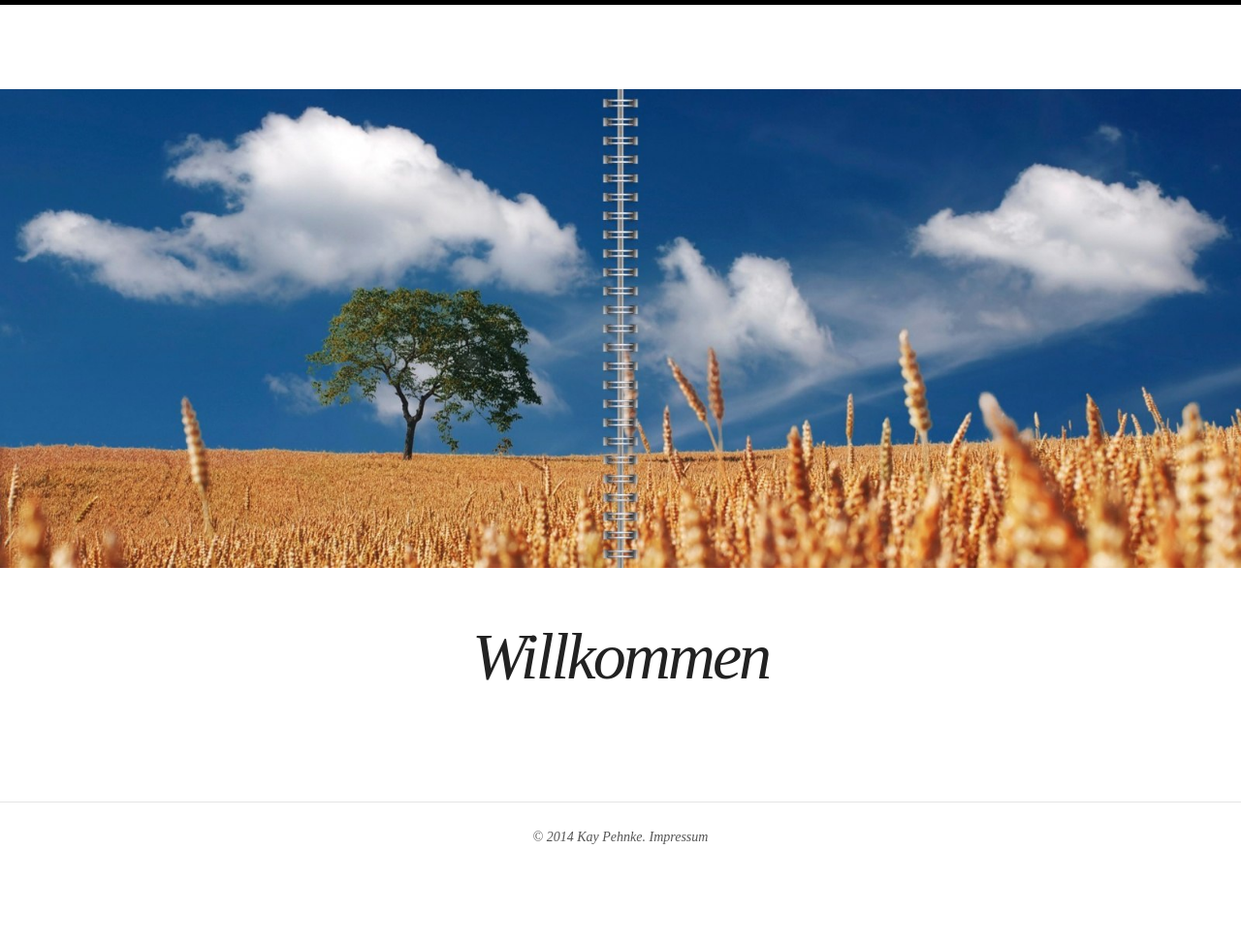
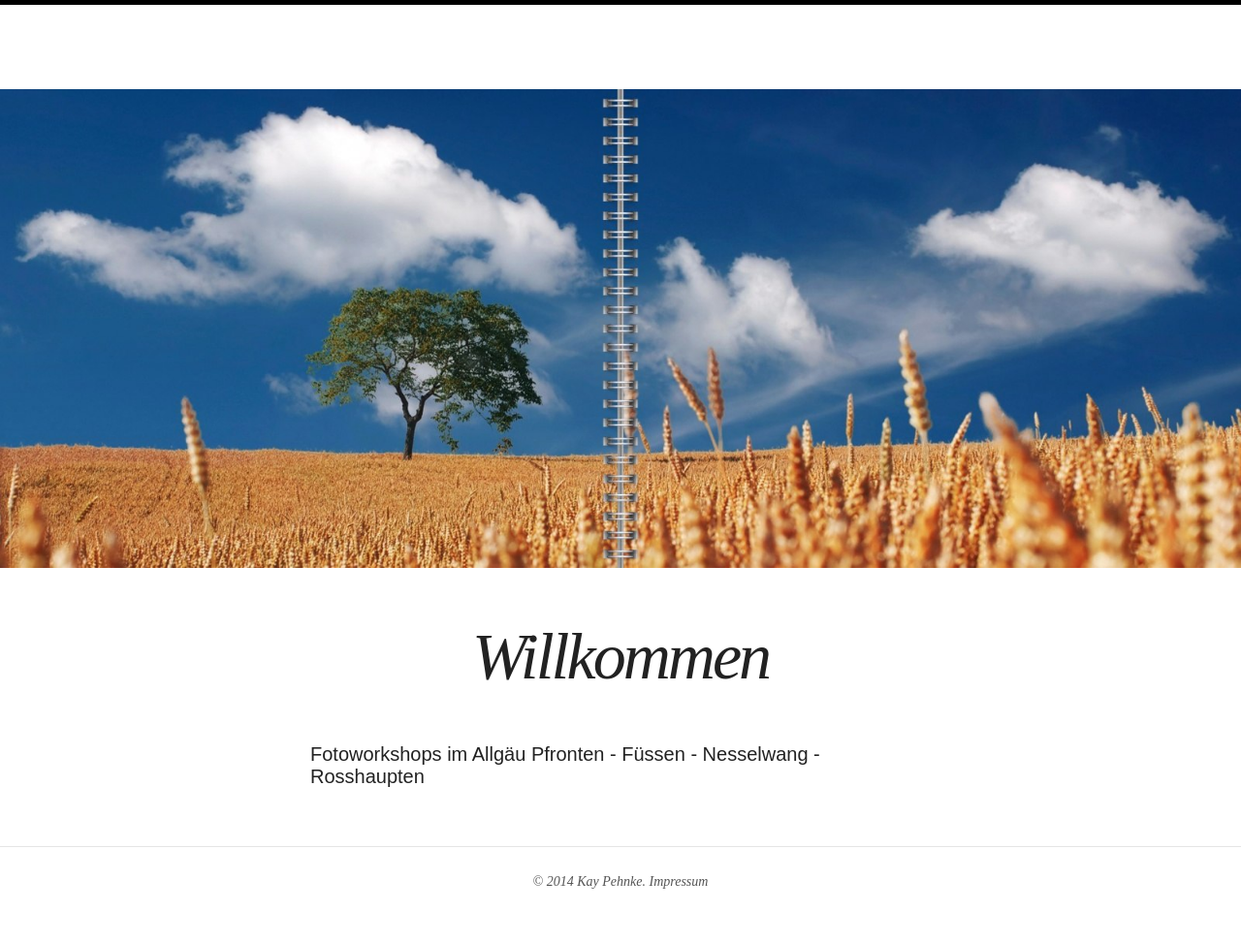
Before and after one commit to kay-pehnke/kay-pehnke.github.io, a Jekyll site: the page built from index.html, in a window 1280 px wide. Shown: the whole page at 97% size. Built offline with Jekyll 4.4.1, drawn with Linux system fonts in a browser that asks for light colours; nearby versions of some CDN libraries; before the commit the page ends 928 px from its top, so only the background shows below that.

Commit message:
Index test

```diff
--- a/index.html
+++ b/index.html
@@ -7,3 +7,7 @@ image:
   feature: korn2.jpg
 
 ---
+
+			    Fotoworkshops im Allgäu
+
+	Pfronten - Füssen - Nesselwang - Rosshaupten
```
